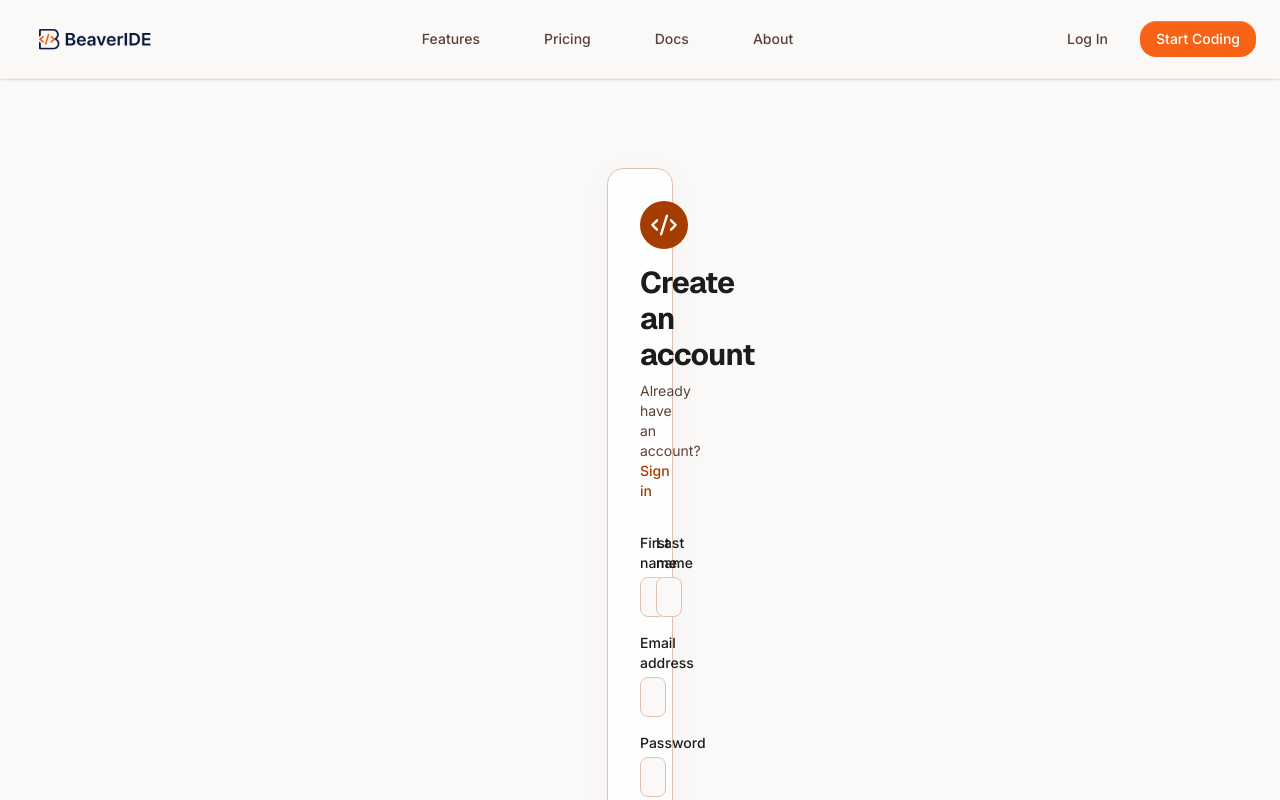
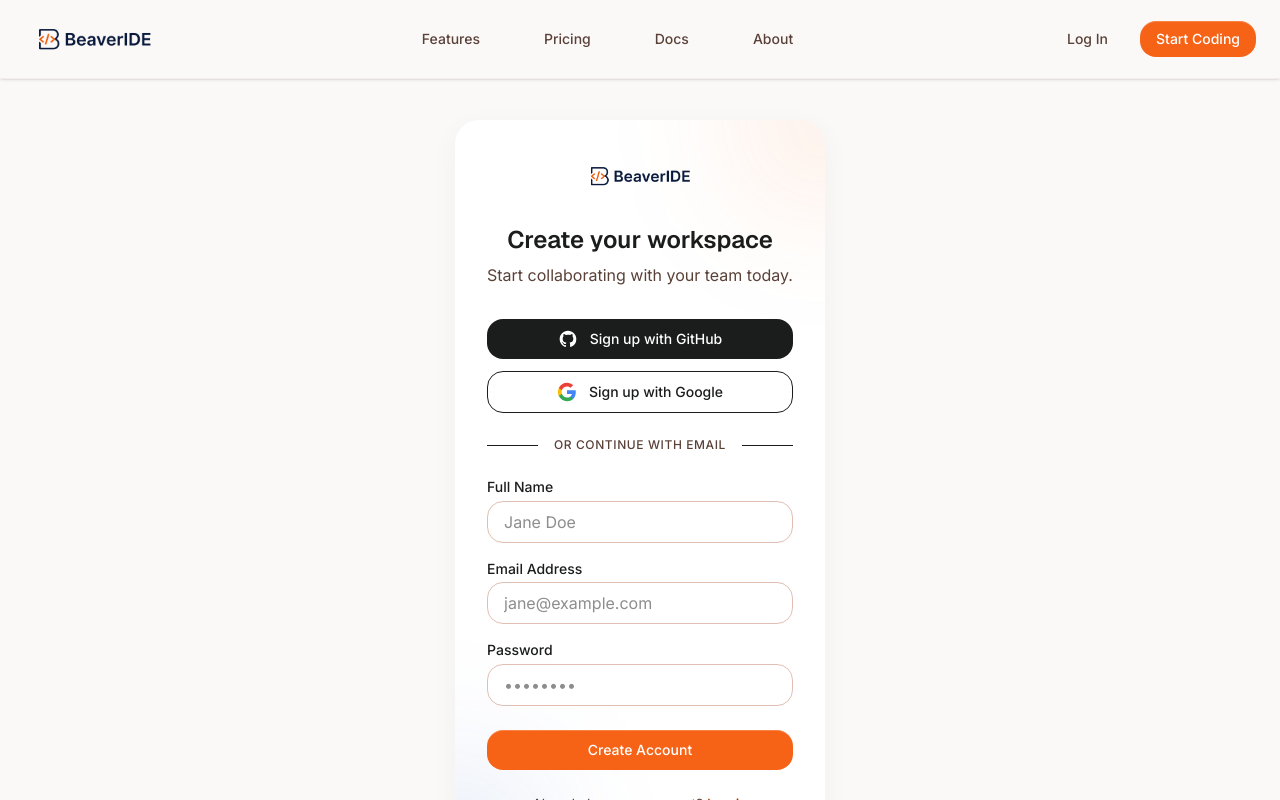
Before and after one commit to mikailkhan/beaveride, a React (Vite) app in the folder client/: page /register in a window 1280 px wide. Shown: the top 800 px of the page. Built offline with nearby package versions, Linux system fonts and the light colour scheme.

Commit message:
feat: redesign register page with social auth options and simplified form input handling

```diff
--- a/client/src/pages/Register/Register.tsx
+++ b/client/src/pages/Register/Register.tsx
@@ -1,28 +1,18 @@
 import { useState } from 'react';
 import { Link, useNavigate } from 'react-router-dom';
-import { Card } from '../../components/common/Card';
-import { Input } from '../../components/common/Input';
-import { Button } from '../../components/common/Button';
 import { useAuthStore } from '../../store/authStore';
 import { mockAuthService } from '../../services/mocks/mockAuthService';
-import { Code2 } from 'lucide-react';
+import BeaverideLogo from '../../assets/logos/beaveride-logo.png';
 
 export const Register = () => {
-  const [formData, setFormData] = useState({
-    firstName: '',
-    lastName: '',
-    email: '',
-    password: '',
-  });
+  const [fullName, setFullName] = useState('');
+  const [email, setEmail] = useState('');
+  const [password, setPassword] = useState('');
   const [error, setError] = useState('');
   const [isLoading, setIsLoading] = useState(false);
 
   const { setAuth } = useAuthStore();
   const navigate = useNavigate();
-
-  const handleChange = (e: React.ChangeEvent<HTMLInputElement>) => {
-    setFormData(prev => ({ ...prev, [e.target.name]: e.target.value }));
-  };
 
   const handleSubmit = async (e: React.FormEvent) => {
     e.preventDefault();
@@ -30,9 +20,16 @@ export const Register = () => {
     setError('');
 
     try {
+      const parts = fullName.trim().split(/\s+/);
+      const firstName = parts[0] || '';
+      const lastName = parts.slice(1).join(' ') || '';
+
       const { token, user } = await mockAuthService.register({
-        ...formData,
-        username: formData.email.split('@')[0],
+        firstName,
+        lastName,
+        email,
+        password,
+        username: email.split('@')[0],
       });
       setAuth(user, token);
       navigate('/dashboard');
@@ -44,52 +41,106 @@ export const Register = () => {
   };
 
   return (
-    <div className="flex min-h-[calc(100vh-140px)] items-center justify-center py-12 px-4 sm:px-6 lg:px-8">
-        <Card className="w-full max-w-md space-y-8 p-8" glass>
-          <div className="text-center">
-            <div className="mx-auto flex h-12 w-12 items-center justify-center rounded-xl bg-primary text-white mb-4">
-              <Code2 size={28} />
+    <div className="flex items-center justify-center px-md">
+      <div className="bg-surface-container-lowest rounded-xl shadow-[0_8px_30px_rgba(0,0,0,0.04)]  p-8 relative overflow-hidden">
+        {/* Decorative Glow */}
+        <div className="absolute -top-24 -right-24 w-48 h-48 bg-primary-container/10 rounded-full blur-3xl pointer-events-none"></div>
+        <div className="absolute -bottom-24 -left-24 w-48 h-48 bg-tertiary/10 rounded-full blur-3xl pointer-events-none"></div>
+
+        {/* Header */}
+        <div className="text-center mb-8 relative z-10">
+          <img alt="BeaverIDE Logo" className="h-12 mx-auto mb-6" src={BeaverideLogo} />
+          <h1 className="font-headline-md text-headline-md text-on-surface mb-2">Create your workspace</h1>
+          <p className="font-body-md text-body-md text-on-surface-variant">Start collaborating with your team today.</p>
         </div>
-            <h2 className="text-3xl font-bold tracking-tight text-on-surface">Create an account</h2>
-            <p className="mt-2 text-sm text-on-surface-variant">
-              Already have an account?{' '}
-              <Link to="/login" className="font-medium text-primary hover:text-primary-container transition-colors">
-                Sign in
-              </Link>
-            </p>
+
+        {/* Social Auth */}
+        <div className="space-y-3 mb-6 relative z-10">
+          <button
+            type="button"
+            className="w-full flex items-center justify-center gap-3 bg-on-surface hover:bg-on-surface/90 text-surface-container-lowest font-label-md text-label-md py-2.5 px-4 rounded-lg transition-colors cursor-pointer"
+          >
+            <svg aria-hidden="true" className="w-5 h-5" fill="currentColor" viewBox="0 0 24 24">
+              <path clipRule="evenodd" d="M12 2C6.477 2 2 6.484 2 12.017c0 4.425 2.865 8.18 6.839 9.504.5.092.682-.217.682-.483 0-.237-.008-.868-.013-1.703-2.782.605-3.369-1.343-3.369-1.343-.454-1.158-1.11-1.466-1.11-1.466-.908-.62.069-.608.069-.608 1.003.07 1.531 1.032 1.531 1.032.892 1.53 2.341 1.088 2.91.832.092-.647.35-1.088.636-1.338-2.22-.253-4.555-1.113-4.555-4.951 0-1.093.39-1.988 1.029-2.688-.103-.253-.446-1.272.098-2.65 0 0 .84-.27 2.75 1.026A9.564 9.564 0 0112 6.844c.85.004 1.705.115 2.504.337 1.909-1.296 2.747-1.027 2.747-1.027.546 1.379.202 2.398.1 2.651.64.7 1.028 1.595 1.028 2.688 0 3.848-2.339 4.695-4.566 4.943.359.309.678.92.678 1.855 0 1.338-.012 2.419-.012 2.747 0 .268.18.58.688.482A10.019 10.019 0 0022 12.017C22 6.484 17.522 2 12 2z" fillRule="evenodd" />
+            </svg>
+            Sign up with GitHub
+          </button>
+          <button
+            type="button"
+            className="w-full flex items-center justify-center gap-3 bg-surface-container-lowest hover:bg-surface-container-low text-on-surface font-label-md text-label-md py-2.5 px-4 rounded-lg border border-surface-variant transition-colors cursor-pointer"
+          >
+            <svg className="w-5 h-5" viewBox="0 0 24 24">
+              <path d="M22.56 12.25c0-.78-.07-1.53-.2-2.25H12v4.26h5.92c-.26 1.37-1.04 2.53-2.21 3.31v2.77h3.57c2.08-1.92 3.28-4.74 3.28-8.09z" fill="#4285F4" />
+              <path d="M12 23c2.97 0 5.46-.98 7.28-2.66l-3.57-2.77c-.98.66-2.23 1.06-3.71 1.06-2.86 0-5.29-1.93-6.16-4.53H2.18v2.84C3.99 20.53 7.7 23 12 23z" fill="#34A853" />
+              <path d="M5.84 14.09c-.22-.66-.35-1.36-.35-2.09s.13-1.43.35-2.09V7.07H2.18C1.43 8.55 1 10.22 1 12s.43 3.45 1.18 4.93l2.85-2.22.81-.62z" fill="#FBBC05" />
+              <path d="M12 5.38c1.62 0 3.06.56 4.21 1.64l3.15-3.15C17.45 2.09 14.97 1 12 1 7.7 1 3.99 3.47 2.18 7.07l3.66 2.84c.87-2.6 3.3-4.53 6.16-4.53z" fill="#EA4335" />
+            </svg>
+            Sign up with Google
+          </button>
         </div>
-          <form className="mt-8 space-y-6" onSubmit={handleSubmit}>
+
+        <div className="relative flex items-center mb-6 z-10">
+          <div className="flex-grow border-t border-surface-variant"></div>
+          <span className="flex-shrink-0 mx-4 text-on-surface-variant font-label-md text-label-md text-xs uppercase tracking-wider">or continue with email</span>
+          <div className="flex-grow border-t border-surface-variant"></div>
+        </div>
+
+        {/* Form */}
+        <form className="space-y-4 relative z-10" onSubmit={handleSubmit}>
           {error && (
-              <div className="rounded-md bg-error-container p-4">
+            <div className="rounded bg-error-container p-sm text-center">
               <p className="text-sm text-on-error-container">{error}</p>
             </div>
           )}
-            <div className="space-y-4">
-              <div className="grid grid-cols-2 gap-4">
           <div>
-                  <label className="block text-sm font-medium text-on-surface mb-1">First name</label>
-                  <Input name="firstName" required value={formData.firstName} onChange={handleChange} />
+            <label className="block font-label-md text-label-md text-on-surface mb-1" htmlFor="fullName">Full Name</label>
+            <input
+              className="w-full bg-surface-container-lowest border border-outline-variant rounded-lg px-4 py-2 text-on-surface focus:outline-none focus:border-primary focus:ring-2 focus:ring-primary/20 transition-all font-body-md"
+              id="fullName"
+              placeholder="Jane Doe"
+              type="text"
+              required
+              value={fullName}
+              onChange={(e) => setFullName(e.target.value)}
+            />
           </div>
           <div>
-                  <label className="block text-sm font-medium text-on-surface mb-1">Last name</label>
-                  <Input name="lastName" required value={formData.lastName} onChange={handleChange} />
-                </div>
+            <label className="block font-label-md text-label-md text-on-surface mb-1" htmlFor="email">Email Address</label>
+            <input
+              className="w-full bg-surface-container-lowest border border-outline-variant rounded-lg px-4 py-2 text-on-surface focus:outline-none focus:border-primary focus:ring-2 focus:ring-primary/20 transition-all font-body-md"
+              id="email"
+              placeholder="jane@example.com"
+              type="email"
+              required
+              value={email}
+              onChange={(e) => setEmail(e.target.value)}
+            />
           </div>
           <div>
-                <label className="block text-sm font-medium text-on-surface mb-1">Email address</label>
-                <Input type="email" name="email" required value={formData.email} onChange={handleChange} />
+            <label className="block font-label-md text-label-md text-on-surface mb-1" htmlFor="password">Password</label>
+            <input
+              className="w-full bg-surface-container-lowest border border-outline-variant rounded-lg px-4 py-2 text-on-surface focus:outline-none focus:border-primary focus:ring-2 focus:ring-primary/20 transition-all font-body-md"
+              id="password"
+              placeholder="••••••••"
+              type="password"
+              required
+              value={password}
+              onChange={(e) => setPassword(e.target.value)}
+            />
           </div>
-              <div>
-                <label className="block text-sm font-medium text-on-surface mb-1">Password</label>
-                <Input type="password" name="password" required value={formData.password} onChange={handleChange} />
+          <button
+            className="w-full bg-primary-container hover:bg-primary-container/90 text-on-primary font-label-md text-label-md py-2.5 px-4 rounded-lg shadow-[inset_0_1px_0_rgba(255,255,255,0.2)] transition-colors mt-2 cursor-pointer disabled:opacity-60"
+            type="submit"
+            disabled={isLoading}
+          >
+            {isLoading ? 'Creating Account...' : 'Create Account'}
+          </button>
+        </form>
+
+        <p className="mt-6 text-center font-body-md text-sm text-on-surface-variant relative z-10">
+          Already have an account? <Link className="text-primary hover:text-primary-fixed transition-colors font-medium" to="/login">Log in</Link>
+        </p>
       </div>
-            </div>
-
-            <Button type="submit" className="w-full" disabled={isLoading}>
-              {isLoading ? 'Creating account...' : 'Create account'}
-            </Button>
-          </form>
-        </Card>
     </div>
   );
 };
```
Lines whose indentation alone changed are shown as unchanged.
